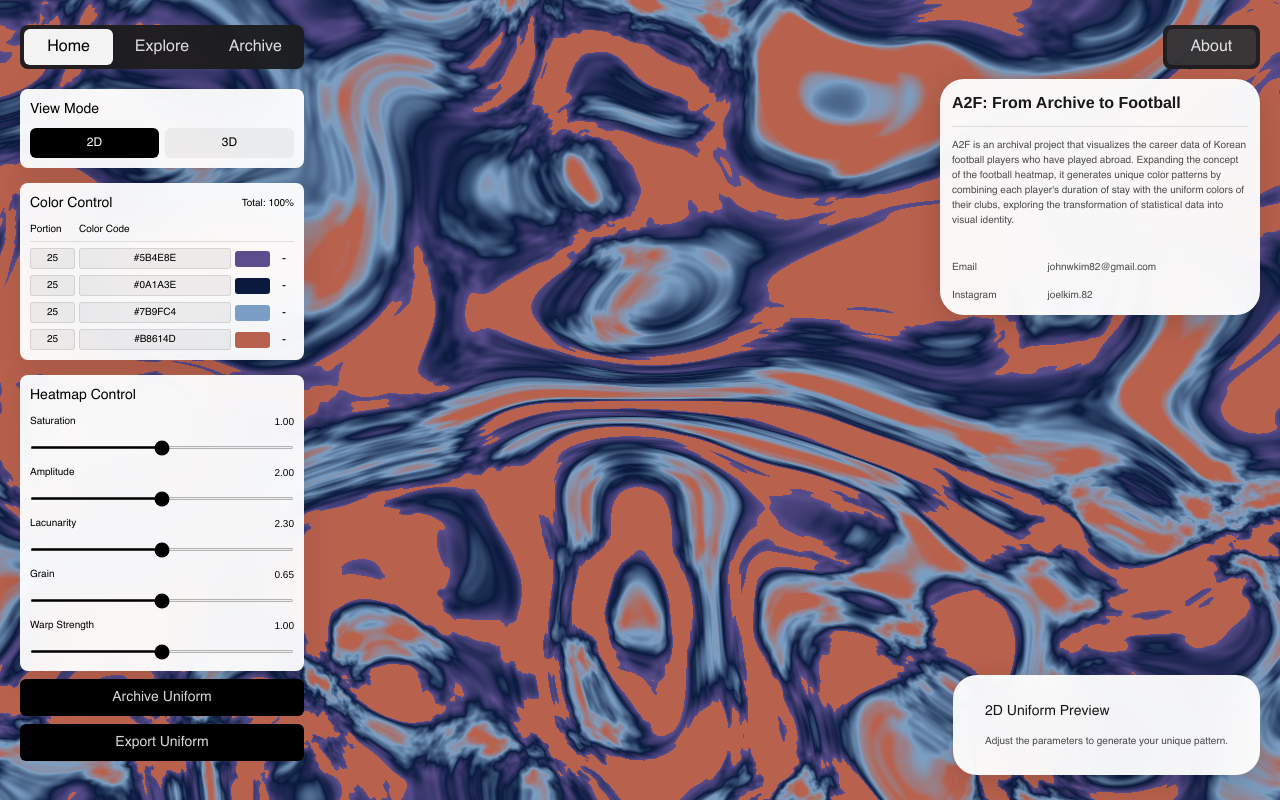
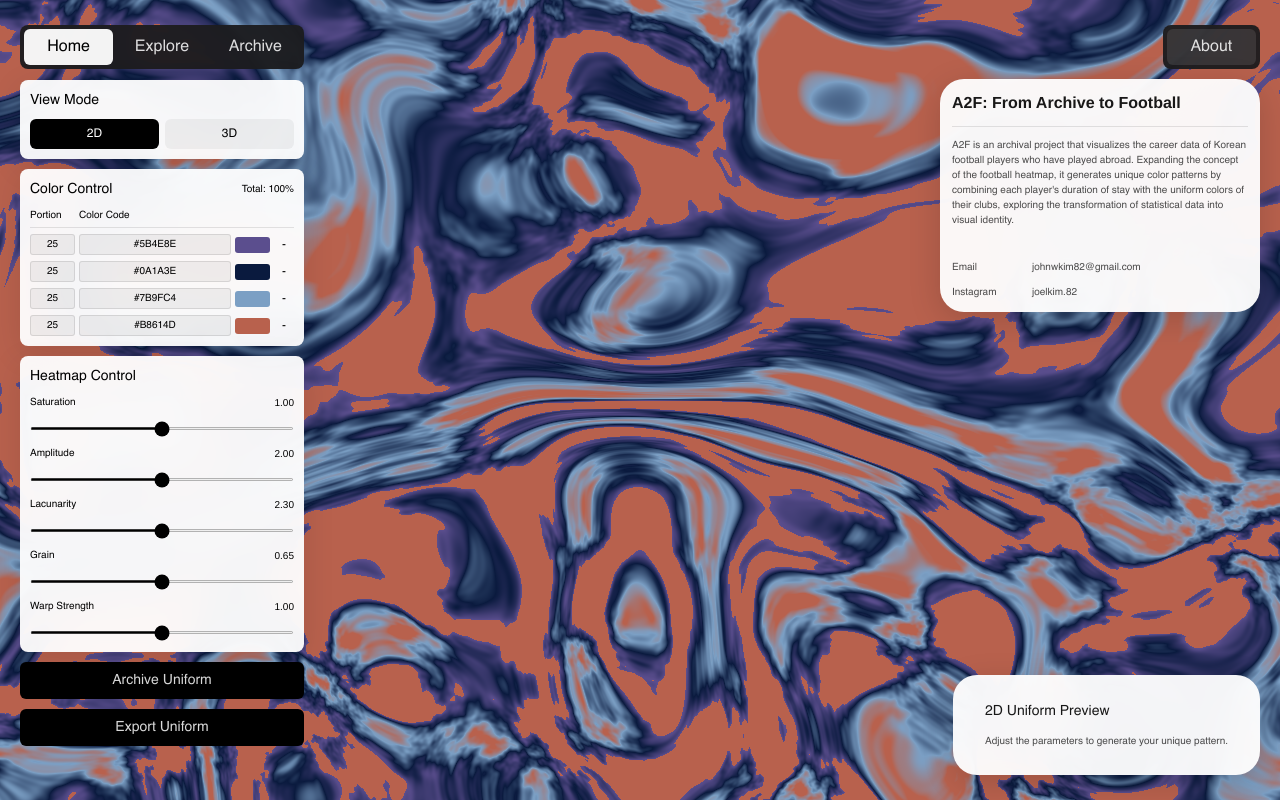
Before and after one commit to youngjungju/A2F, a Next.js app: page / in a window 1280 px wide. Both pictures are taken after a click on the button "About". Built offline with nearby package versions, Linux system fonts and the light colour scheme.

Commit message:
style : Adjusting the spacing between boxes

```diff
--- a/app/archive/page.tsx
+++ b/app/archive/page.tsx
@@ -102,7 +102,7 @@ export default function ArchivePage() {
       <div
         className="fixed z-50"
         style={{
-          top: `calc(${spacing[25]} + 40px + 15px)`, // Navigation top + Navigation height + 15px gap
+          top: 'calc(25px + 40px + 15px)', // Navigation top + Navigation height + 10px gap
           left: spacing[25],
           display: 'flex',
           flexDirection: 'column',
@@ -161,7 +161,7 @@ export default function ArchivePage() {
         style={{
           marginLeft: 'calc(284px + 48px)', // Navigation width + spacing
           marginRight: spacing[25],
-          paddingTop: `calc(${spacing[25]} + 40px + 15px)`, // About button top + height + 15px gap
+          paddingTop: 'calc(25px + 40px + 15px)', // About button top + height + 10px gap
           paddingLeft: spacing[25],
           paddingRight: spacing[25],
           paddingBottom: 0,
@@ -173,7 +173,7 @@ export default function ArchivePage() {
           style={{
             display: 'grid',
             gridTemplateColumns: 'repeat(4, 1fr)',
-            gap: spacing[32],
+            gap: '10px',
             paddingBottom: spacing[48],
           }}
         >
--- a/app/explore/page.tsx
+++ b/app/explore/page.tsx
@@ -225,7 +225,7 @@ export default function ExplorePage() {
         <div
           className="fixed z-50"
           style={{
-            top: `calc(${spacing[25]} + 40px + ${spacing[12]})`,
+            top: 'calc(25px + 40px + 15px)',
             right: spacing[25],
           }}
         >
@@ -278,18 +278,18 @@ export default function ExplorePage() {
               style={{
                 display: 'flex',
                 flexDirection: 'column',
-                gap: spacing[8],
+                gap: '10px',
                 fontSize: typography.fontSize.footnote,
                 color: 'rgba(0, 0, 0, 0.7)',
               }}
             >
-              <div style={{ display: 'flex', gap: spacing[16] }}>
+              <div style={{ display: 'flex', gap: '10px' }}>
                 <span style={{ minWidth: '70px', fontWeight: typography.fontWeight.medium }}>
                   Email
                 </span>
                 <span>johnwkim82@gmail.com</span>
               </div>
-              <div style={{ display: 'flex', gap: spacing[16] }}>
+              <div style={{ display: 'flex', gap: '10px' }}>
                 <span style={{ minWidth: '70px', fontWeight: typography.fontWeight.medium }}>
                   Instagram
                 </span>
@@ -304,7 +304,7 @@ export default function ExplorePage() {
       <div
         className="fixed z-50"
         style={{
-          top: `calc(${spacing[25]} + 40px + ${spacing[12]})`,
+          top: 'calc(25px + 40px + 15px)',
           left: spacing[25],
           width: '284px',
         }}
@@ -357,7 +357,7 @@ export default function ExplorePage() {
       <div
         className="fixed z-50"
         style={{
-          top: `calc(${spacing[25]} + 40px + ${spacing[12]} + 90px)`,
+          top: 'calc(25px + 40px + 15px + 90px)',
           left: spacing[25],
           width: '284px',
         }}
@@ -398,7 +398,7 @@ export default function ExplorePage() {
             style={{
               display: 'grid',
               gridTemplateColumns: '50px 1fr 60px',
-              gap: '8px',
+              gap: '9.95px',
               marginBottom: '6px',
             }}
           >
@@ -424,14 +424,14 @@ export default function ExplorePage() {
           </div>
 
           {/* Career Bars */}
-          <div style={{ display: 'flex', flexDirection: 'column', gap: '6px' }}>
+          <div style={{ display: 'flex', flexDirection: 'column', gap: '9.95px' }}>
             {player.clubs.map((club, index) => (
               <div
                 key={index}
                 style={{
                   display: 'grid',
                   gridTemplateColumns: '50px 1fr 60px',
-                  gap: '8px',
+                  gap: '9.95px',
                   alignItems: 'center',
                 }}
               >
--- a/app/page.tsx
+++ b/app/page.tsx
@@ -70,11 +70,11 @@ export default function Home() {
       <div
         className="absolute"
         style={{
-          top: 'calc(24px + 40px + 25px)',
+          top: 'calc(25px + 40px + 15px)',
           left: spacing[25],
           display: 'flex',
           flexDirection: 'column',
-          gap: '8px',
+          gap: '10px',
           zIndex: 100,
         }}
       >
@@ -239,20 +239,20 @@ export default function Home() {
               style={{
                 display: 'flex',
                 flexDirection: 'column',
-                gap: spacing[8],
+                gap: '10px',
                 fontSize: '10px',
                 fontFamily: 'Helvetica, Arial, sans-serif',
                 fontWeight: 400,
                 color: 'rgba(0, 0, 0, 0.7)',
               }}
             >
-              <div style={{ display: 'flex', gap: spacing[16] }}>
+              <div style={{ display: 'flex', gap: '10px' }}>
                 <span style={{ minWidth: '70px', fontWeight: 400 }}>
                   Email
                 </span>
                 <span>johnwkim82@gmail.com</span>
               </div>
-              <div style={{ display: 'flex', gap: spacing[16] }}>
+              <div style={{ display: 'flex', gap: '10px' }}>
                 <span style={{ minWidth: '70px', fontWeight: 400 }}>
                   Instagram
                 </span>
--- a/components/ControlPanel.tsx
+++ b/components/ControlPanel.tsx
@@ -178,7 +178,7 @@ export default function ControlPanel({
       style={{
         display: 'flex',
         flexDirection: 'column',
-        gap: '15px',
+        gap: '10px',
       }}
     >
       {/* View Mode Section */}
```
